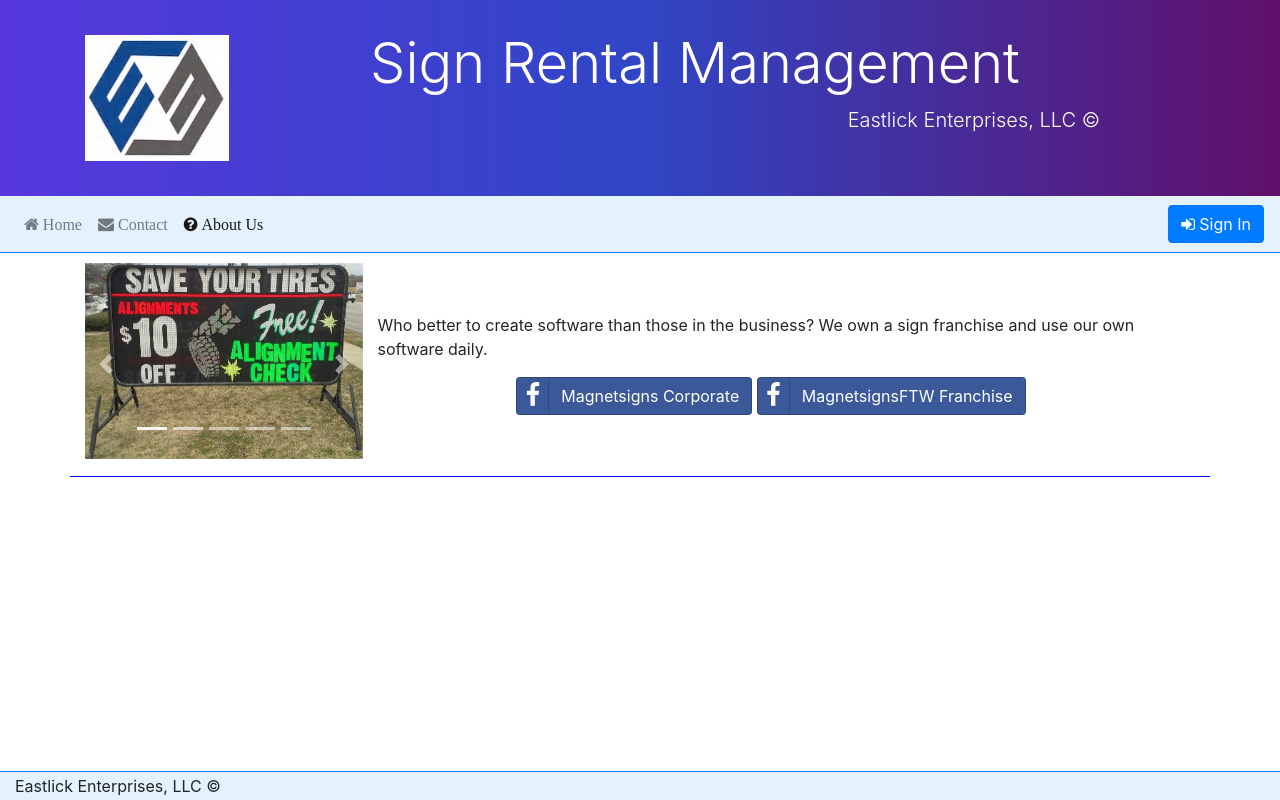
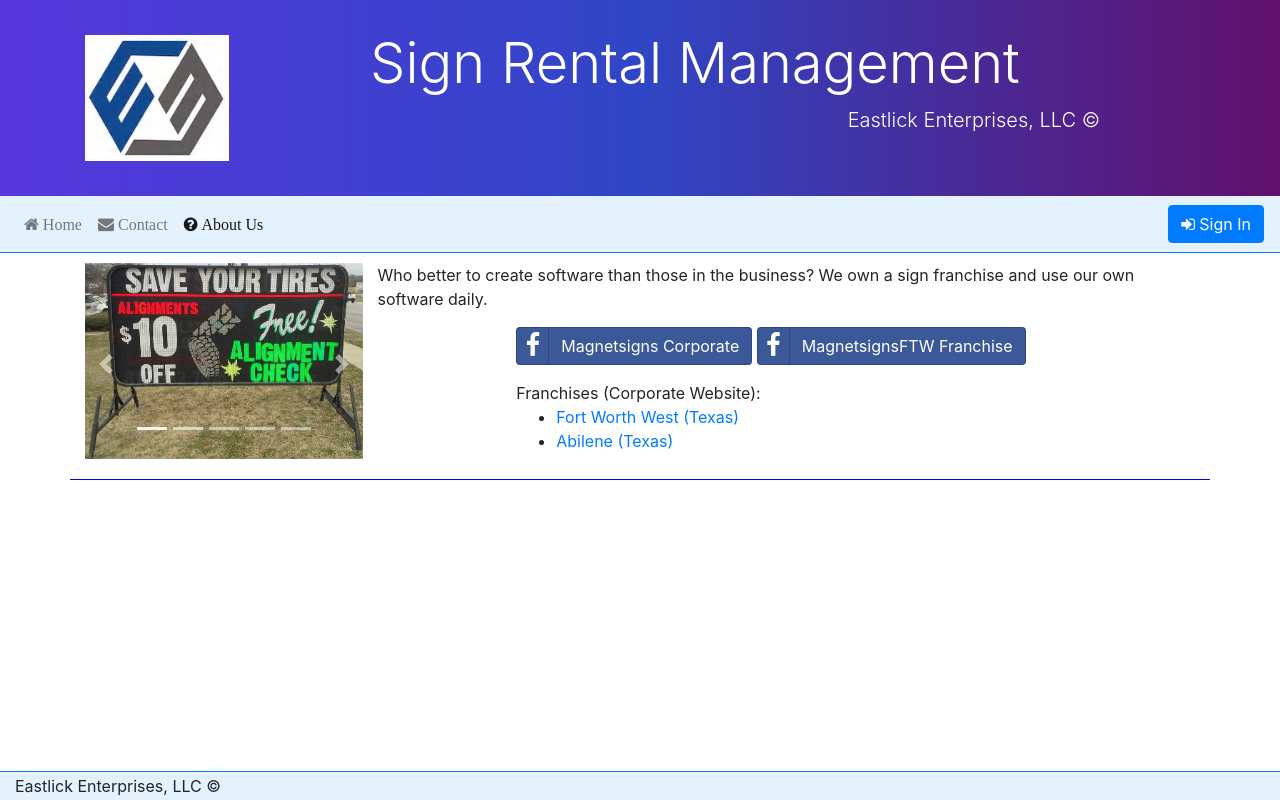
Before and after one commit to geastlick/Nucamp-Portfolio, a website: page about.html in a window 1280 px wide. Drawn offline with nearby package versions, Linux system fonts and the light colour scheme.

Commit message:
Franchise Links

```diff
--- a/about.html
+++ b/about.html
@@ -78,6 +78,18 @@
                                         MagnetsignsFTW Franchise</a>
                                 </div>
                             </div>
+                            <div class="row mt-3">
+                                <div class="offset-md-2 col">
+                                    Franchises (Corporate Website):
+                                    <ul>
+                                        <li><a href="https://www.magnetsigns.com/locations/fort-worth-west/"
+                                                target="_blank">
+                                                Fort Worth West (Texas)</a></li>
+                                        <li><a href="https://www.magnetsigns.com/locations/abilene/" target="_blank">
+                                                Abilene (Texas)</a></li>
+                                    </ul>
+                                </div>
+                            </div>
                         </div>
                     </div>
                 </div>
```
